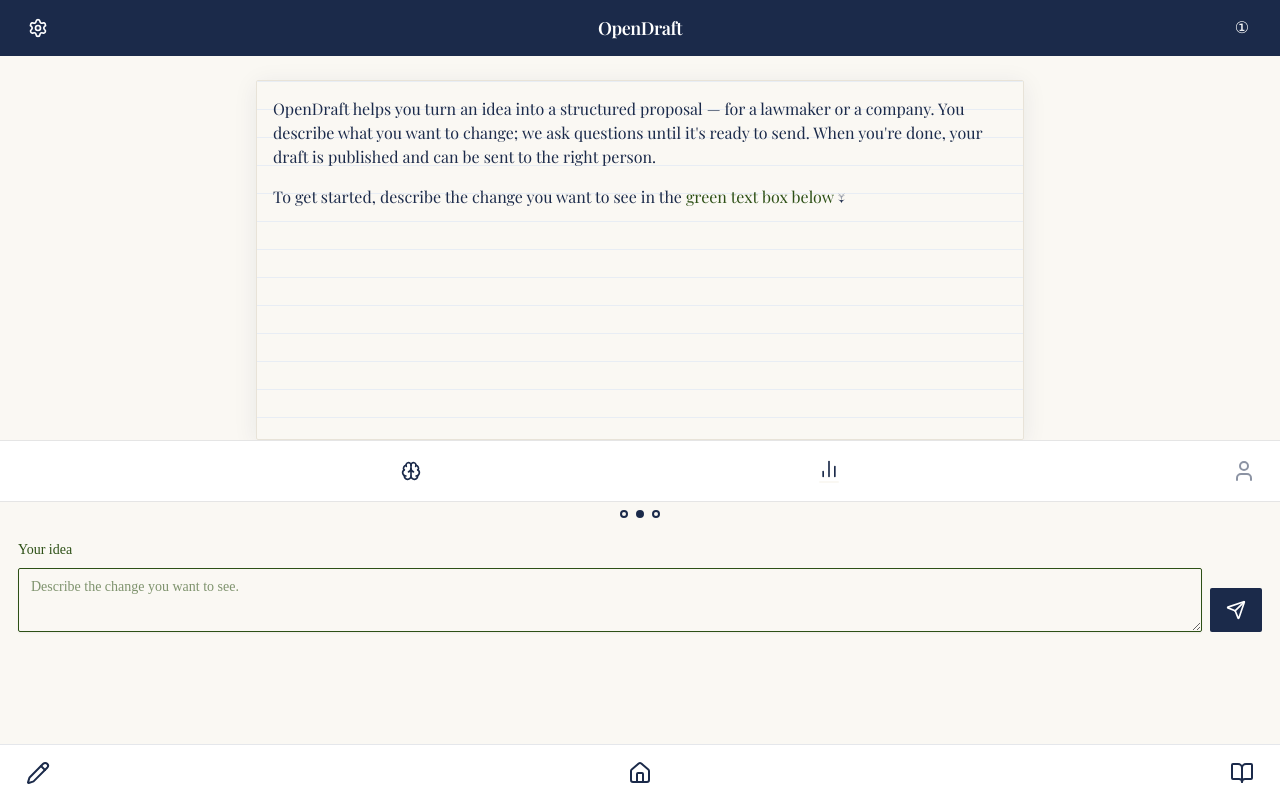
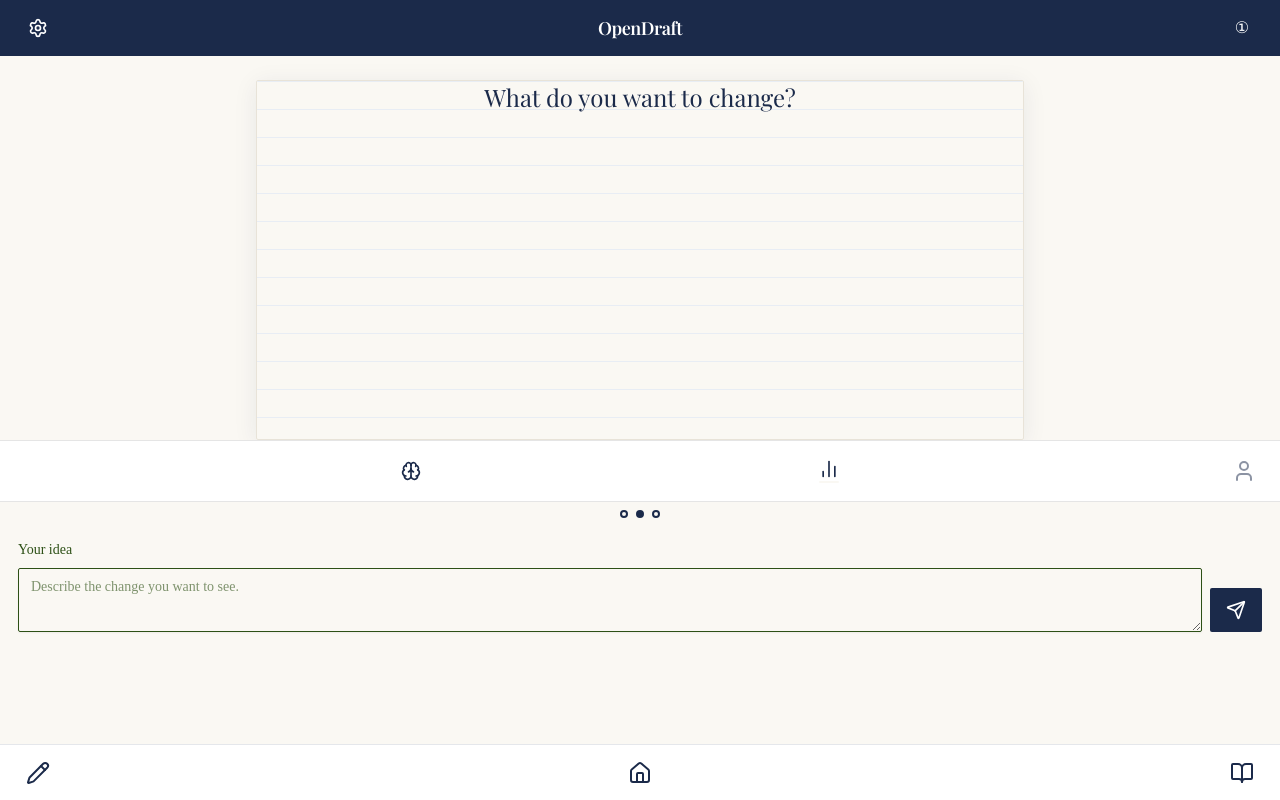
Before and after one commit to brownleelabs/opendraft, a Next.js app: page /draft in a window 1280 px wide. Built offline with nearby package versions, Linux system fonts and the light colour scheme.

Commit message:
p8-62: strip draft page onboarding copy

```diff
--- a/app/draft/page.tsx
+++ b/app/draft/page.tsx
@@ -8,7 +8,6 @@
 import { Paper } from "@/components/paper/Paper";
 import { LiveDraftContent } from "@/components/paper/LiveDraftContent";
 import { PaperLines } from "@/components/paper/PaperLines";
-import { PaperOnboardingCopy } from "@/components/paper/PaperOnboardingCopy";
 import { PaperScrollContainer } from "@/components/paper/PaperScrollContainer";
 import { BottomNav } from "@/components/shell/BottomNav";
 import { PaginationDots } from "@/components/shell/PaginationDots";
@@ -354,8 +353,14 @@
               <div className="absolute inset-0 z-0 min-h-full" aria-hidden>
                 <PaperLines />
               </div>
-              <div className="relative z-10">
-                {!hasMessages && <PaperOnboardingCopy />}
+              <div className="relative z-10 min-h-full">
+                {!hasMessages && (
+                  <div className="flex min-h-full flex-col items-center justify-center px-4">
+                    <p className="font-serif text-2xl text-[#1B2A4A] text-center">
+                      What do you want to change?
+                    </p>
+                  </div>
+                )}
                 {hasMessages && (
                   <>
                     <LiveDraftContent state={state} path={state.path} />
--- a/components/paper/PaperOnboardingCopy.tsx
+++ /dev/null
@@ -1,21 +0,0 @@
-/**
- * Static onboarding copy for home (intro + CTA) and draft initiation.
- * Serif font, navy text; "green text box below" in forest green to link to InputField.
- * No logic, no state, no API.
- */
-export function PaperOnboardingCopy() {
-  return (
-    <div className="px-4 py-4 font-serif text-[#1B2A4A] space-y-4">
-      <p>
-        OpenDraft helps you turn an idea into a structured proposal — for a
-        lawmaker or a company. You describe what you want to change; we ask
-        questions until it&apos;s ready to send. When you&apos;re done, your
-        draft is published and can be sent to the right person.
-      </p>
-      <p>
-        To get started, describe the change you want to see in the{" "}
-        <span className="text-[#2D5016]">green text box below</span> ↓
-      </p>
-    </div>
-  );
-}
```
